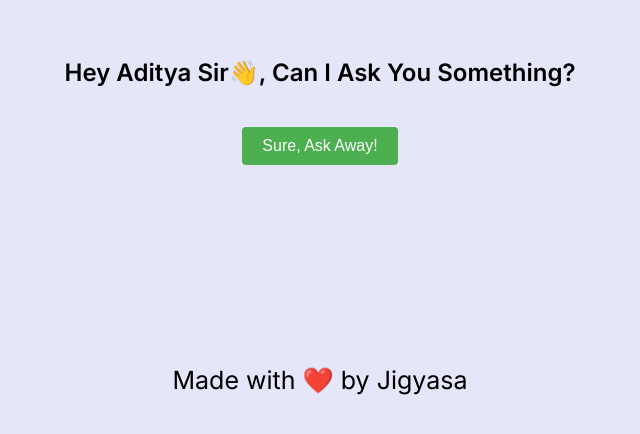
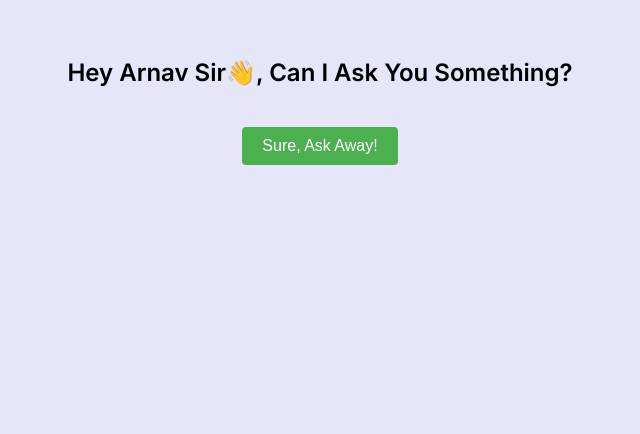
Before and after one commit to JIGYASA-KHANDELWAL/ask_out, a plain HTML site: page index.html in a window 1280 px wide. Shown: the part 130-564 px from the top of the page, without its empty margins (320-960 px from the left). Drawn offline with Linux system fonts and the light colour scheme.

Commit message:
Add files via upload

```diff
--- a/index.html
+++ b/index.html
@@ -87,7 +87,7 @@
 
     <div class="container mx-auto">
 
-        <h1 class="text-2xl" id="init">Hey Aditya Sir👋, Can I Ask You Something?</h1>
+        <h1 class="text-2xl" id="init">Hey Arnav Sir👋, Can I Ask You Something?</h1>
         <button onclick="startQuestions()" id="que">Sure, Ask Away!</button>
 
         <div id="questions" style="display: none;">
@@ -107,9 +107,7 @@
    </canvas>
 
 
-    <footer class="text-center mt-8">
-        Made with ❤️ by Jigyasa
-    </footer>
+
 
     <script src="https://cdn.jsdelivr.net/npm/confetti-js"></script>
     <script>
```
